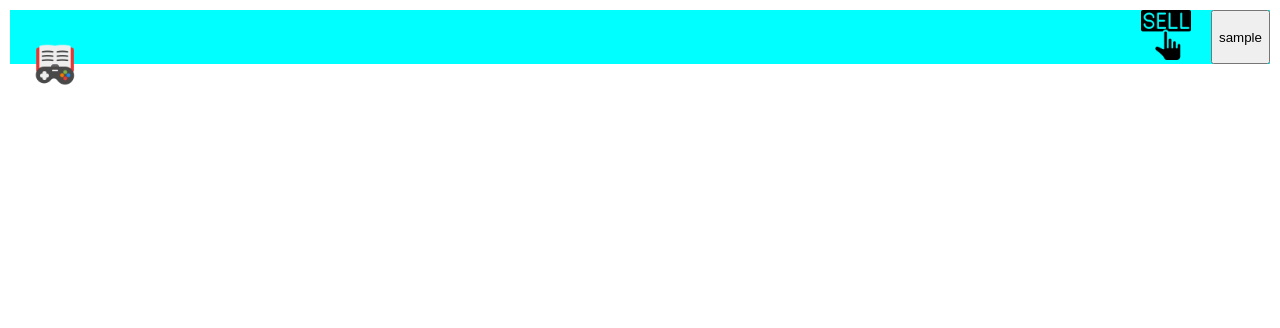
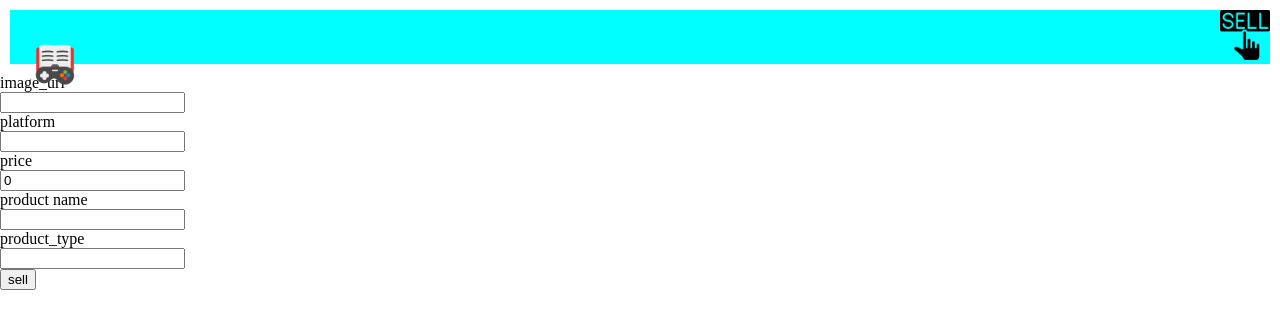
Before and after one commit to logee48/Cex-budget--v, a React (Create React App) app: page /sell in a window 1280 px wide. Shown: the top 328 px of the page. Built offline with nearby package versions, Linux system fonts and the light colour scheme; no server answers; the database is empty.

Commit message:
added selling function

```diff
--- a/src/App.css
+++ b/src/App.css
@@ -42,7 +42,7 @@ body
   align-self: center;
   font-size: 25px;
 }
-input
+#search_input
 {
   width: 80vw;
   height: 30px;
@@ -111,3 +111,9 @@ input
   column-gap: 20px;
   row-gap: 20px;
 }
+@media (max-width: 1100px) {
+  .product
+  {
+    grid-template-columns: auto auto;
+  }
+}
--- a/src/App.js
+++ b/src/App.js
@@ -156,7 +156,7 @@ function App({data}) {
                 <Link to="/sell"><img id="sell_h" src={sell} alt="sell"></img></Link>
       </div>
       <div id="search_bar">
-      <input value={filter} placeholder="seach...." onChange={searchText.bind(this)}></input>
+      <input id="search_input" value={filter} placeholder="seach...." onChange={searchText.bind(this)}></input>
       <img id="search_logo"src={logo}></img>
       </div>
 
--- a/src/Sell.js
+++ b/src/Sell.js
@@ -10,6 +10,32 @@ import { useState, useEffect } from 'react';
 function Sell()
 {
     const [counter_data, setcounter_data] = useState({});
+    const [images_val, setimages_val] = useState("");
+    const [platform_val, setplatform_val] = useState("");
+    const [product_price_val, setproduct_price_val] = useState(0);
+    const [product_name, setproduct_name_val] = useState("");
+    const [status_val, setstatus_val] = useState(0);
+    const [type_val, settype_val] = useState("");
+
+    const handlechange1 = (event)=>{
+      setimages_val(event.target.value);
+    }
+    const handlechange2 = (event)=>{
+      setplatform_val(event.target.value);
+    }
+    const handlechange3 = (event)=>{
+      setproduct_price_val(event.target.value);
+    }
+    const handlechange4 = (event)=>{
+      setproduct_name_val(event.target.value);
+    }
+    const handlechange5 = (event)=>{
+      setstatus_val(event.target.value);
+    }
+    const handlechange6 = (event)=>{
+      settype_val(event.target.value);
+    }
+
 
     const [productInfo, setproductInfo] = useState({
       product_name: "test",
@@ -39,12 +65,12 @@ function Sell()
         const timestamp = Date.now();
         set(ref(db, 'products/'+counter_data.counter),{
           product_id: counter_data.counter,
-          product_name: productInfo.product_name,
-          platform: productInfo.platform,
-          price: productInfo.price,
-          images: productInfo.images,
-          status: productInfo.status,
-          type: productInfo.type
+          product_name: product_name,
+          platform: platform_val,
+          price: product_price_val,
+          images: images_val,
+          status: "not sold",
+          type: type_val
         })
         // setproductInfo({});
         update_counter();
@@ -55,8 +81,22 @@ function Sell()
                     <Link to="/"><img id="logo_h" src={logo} alt="logo"></img></Link>
                     {/* <div class="header_title">Cex 2.0</div> */}
                     <Link to="/sell"><img id="sell_h" src={sell} alt="sell"></img></Link>
-                    <button onClick={write_data}>sample</button>
+
             </div>
+            <div>image_url</div>
+            <input value={images_val} onChange={handlechange1}></input>
+            <div>platform</div>
+            <input value={platform_val} onChange={handlechange2}></input>
+            <div>price</div>
+            <input value={product_price_val} onChange={handlechange3}></input>
+            <div>product name</div>
+            <input value={product_name} onChange={handlechange4}></input>
+
+            {/* <input value={status_val} onChange={handlechange5}></input> */}
+            <div>product_type</div>
+            <input value={type_val} onChange={handlechange6}></input>
+            <div></div>
+            <button onClick={write_data}>sell</button>
 
         </>
     )
```
